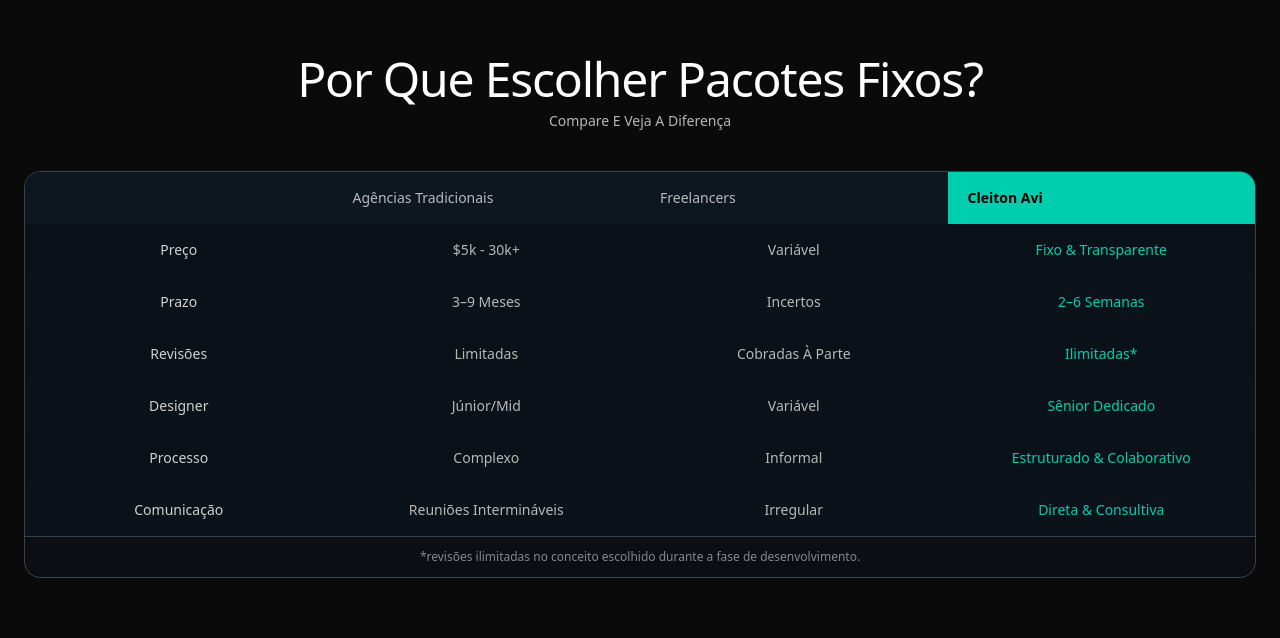
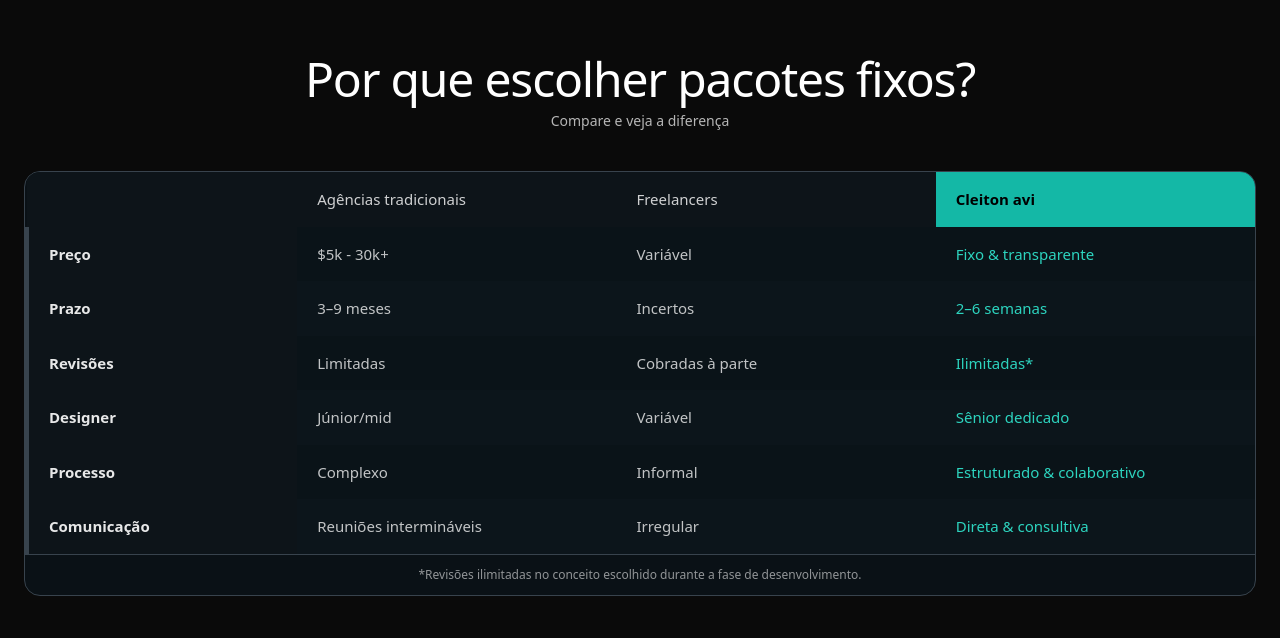
Before and after one commit to cleitonavi/packs-cleitonavi, a Next.js app: page / in a window 1280 px wide. Shown: the part 2842-3480 px from the top of the page. Built offline with nearby package versions, Linux system fonts and the light colour scheme.

Commit message:
feat: comparativo com sentence case + cores DS

```diff
--- a/app/page.tsx
+++ b/app/page.tsx
@@ -428,47 +428,95 @@
       </section>
 
       {/* COMPARATIVO */}
-      <section id="comparativo" className="px-6 py-24 text-center">
+<section id="comparativo" className="px-6 py-24">
   <div className="mx-auto max-w-7xl">
-          <div className="mb-10">
-            <h2 className="text-4xl tracking-tight text-white sm:text-5xl capitalize">Por Que Escolher Pacotes Fixos?</h2>
-            <p className="mt-2 text-sm text-white/70 capitalize">Compare e veja a diferença</p>
-          </div>
+    {/* títulos centralizados + sentence case apenas no primeiro caractere */}
+    <h2 className="mb-2 text-center text-4xl sm:text-5xl tracking-tight text-white">
+      Por que escolher pacotes fixos?
+    </h2>
+    <p className="mb-10 text-center text-sm text-white/70">
+      Compare e veja a diferença
+    </p>
 
-          <div className="overflow-hidden rounded-2xl border border-white/10 bg-[#0B0F14]">
-            <table className="w-full border-collapse text-sm capitalize">
+    {/* helper sentence-case: só a primeira letra vira maiúscula; se começar com número, mantém */}
+    {/*
+      Coloquei dentro do JSX para ficar 100% colável. Se preferir,
+      extraia para o topo do arquivo.
+    */}
+    {(() => {
+      function sentenceCase(input: string) {
+        if (!input) return "";
+        const s = input.trim();
+        // se começa com letra, sobe só a primeira e baixa o resto
+        if (/^[A-Za-zÀ-ÖØ-öø-ÿ]/.test(s)) {
+          return s.charAt(0).toUpperCase() + s.slice(1).toLowerCase();
+        }
+        // se começa com número/símbolo, retorna do jeito que está
+        return s;
+      }
+
+      return (
+        <div className="overflow-hidden rounded-2xl border border-white/10 bg-[#0A1116]">
+          <table className="w-full border-collapse text-[15px]">
             <thead>
-                <tr className="bg-[#0E1620] text-white/80">
-                  <th className="w-1/4 px-5 py-4 text-left font-medium">&nbsp;</th>
-                  <th className="w-1/4 px-5 py-4 text-left font-medium text-white/70">Agências Tradicionais</th>
-                  <th className="w-1/4 px-5 py-4 text-left font-medium text-white/70">Freelancers</th>
-                  {/* destaque DS turquesa */}
-                  <th className="w-1/4 px-5 py-4 text-left font-semibold bg-[#00CFAF] text-black">Cleiton Avi</th>
+              <tr className="text-white/80">
+                <th className="w-[22%] px-5 py-4 text-left font-medium bg-[#0D1419]">
+                  &nbsp;
+                </th>
+                <th className="w-[26%] px-5 py-4 text-left font-medium bg-[#0D1419]">
+                  {sentenceCase("agências tradicionais")}
+                </th>
+                <th className="w-[26%] px-5 py-4 text-left font-medium bg-[#0D1419]">
+                  {sentenceCase("freelancers")}
+                </th>
+                <th className="w-[26%] px-5 py-4 text-left font-semibold bg-[#14B8A6] text-black">
+                  {sentenceCase("cleiton avi")}
+                </th>
               </tr>
             </thead>
+
             <tbody>
-                {compareRows.map((r, idx) => (
-                  <tr key={r.label} className={idx % 2 === 0 ? 'bg-[#0A1118]' : 'bg-[#0C121A]'}>
-                    <td className="px-5 py-4 text-white/80">{r.label}</td>
-                    <td className="px-5 py-4 text-white/70">{r.agencies}</td>
-                    <td className="px-5 py-4 text-white/70">{r.freelancers}</td>
-                    <td className="px-5 py-4 font-medium text-[#00CFAF]">{r.cleiton}</td>
+              {compareRows.map((r, idx) => {
+                const rowBg = idx % 2 === 0 ? "bg-[#0A1318]" : "bg-[#0C151B]";
+                return (
+                  <tr key={r.label} className={rowBg}>
+                    {/* 1ª coluna — destaque extra */}
+                    <td className="px-5 py-4 font-semibold text-white/90 bg-[#0D1419] border-l-4 border-[#14B8A6]">
+                      {sentenceCase(r.label)}
+                    </td>
+
+                    {/* Demais colunas */}
+                    <td className="px-5 py-4 text-white/75">
+                      {sentenceCase(String(r.agencies))}
+                    </td>
+                    <td className="px-5 py-4 text-white/75">
+                      {sentenceCase(String(r.freelancers))}
+                    </td>
+                    <td className="px-5 py-4 font-medium text-[#2DD4BF]">
+                      {/* mantém “2–6 semanas”, “R$” etc se começarem com número/símbolo */}
+                      {sentenceCase(String(r.cleiton))}
+                    </td>
                   </tr>
-                ))}
+                );
+              })}
             </tbody>
           </table>
-            <div className="border-t border-white/10 px-5 py-3 text-center text-xs text-white/50 lowercase">
-              *revisões ilimitadas no conceito escolhido durante a fase de desenvolvimento.
+
+          <div className="border-t border-white/10 px-5 py-3 text-center text-xs text-white/55">
+            *Revisões ilimitadas no conceito escolhido durante a fase de desenvolvimento.
           </div>
         </div>
+      );
+    })()}
   </div>
 </section>
+
 
       {/* PROCESSO */}
       <section id="processo" className="border-y border-white/5 bg-[#111111] px-6 py-24 text-center">
         <div className="mx-auto max-w-7xl">
           <div className="mb-14">
-            <h2 className="text-4xl tracking-tight text-white sm:text-5xl capitalize">Como Funciona O Processo</h2>
+            <h2 className="text-4xl tracking-tight text-white sm:text-5xl capitalize">Como funciona o processo</h2>
             <p className="mx-auto mt-3 max-w-2xl text-sm text-white/70 capitalize">Transparente, colaborativo e focado em resultado.</p>
           </div>
           <div className="grid grid-cols-1 gap-4 text-left">
```
Lines whose indentation alone changed are shown as unchanged.
